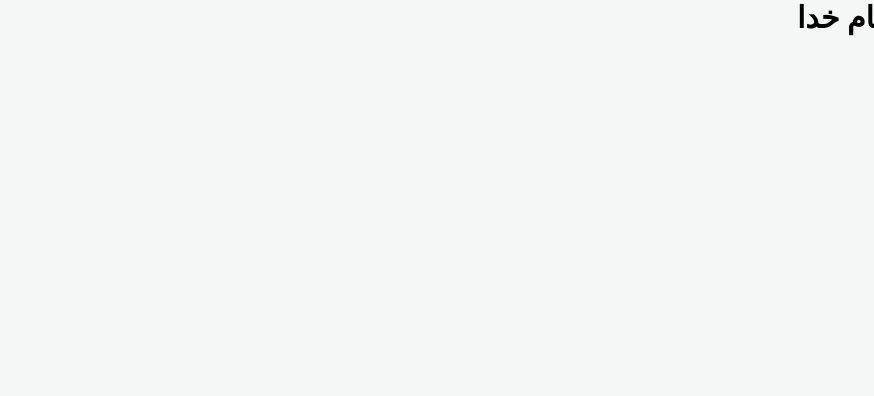
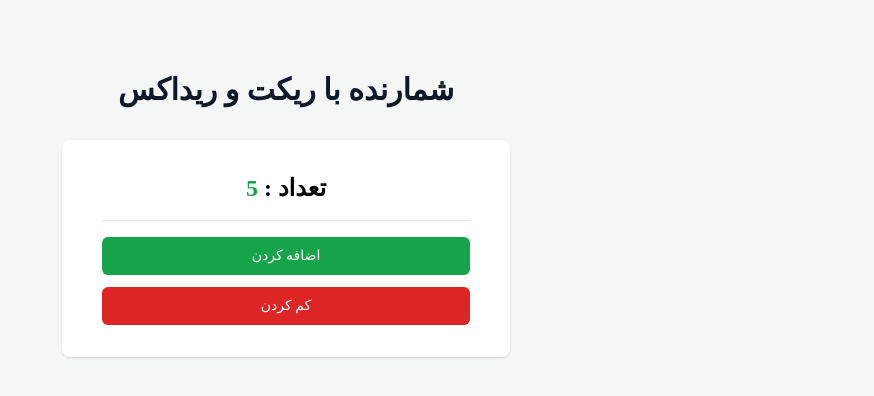
Before and after one commit to ahad-lag/counter, a React (Create React App) app: page / in a window 1280 px wide. Shown: the top 396 px of the page, without its empty margins (406-1280 px from the left). Built offline with nearby package versions, Linux system fonts and the light colour scheme.

Commit message:
complete template project

```diff
--- a/src/App.js
+++ b/src/App.js
@@ -1,9 +1,8 @@
+import Counter from "./components/counter";
 
 function App() {
   return (
-    <h1 className="text-3xl font-bold">
-      به نام خدا
-    </h1>
+    <Counter />
   );
 }
 
--- /dev/null
+++ b/src/components/counerValue.js
@@ -0,0 +1,6 @@
+
+export default function CounterValue(){
+    return(
+        <div className="text-center text-2xl font-bold">تعداد : <span className="text-green-600">5</span></div>
+    )
+}
--- /dev/null
+++ b/src/components/counter.js
@@ -0,0 +1,30 @@
+import Increment from "./increment";
+import Decrement from "./decrement";
+import CounterValue from "./counerValue";
+
+export default function Counter(){
+    return(
+        <div className="min-h-full flex flex-col justify-center items-center py-12 sm:px-6 lg:px-8">
+            <div className="sm:mx-auto sm:w-full sm:max-w-md">
+                <h2 className="mt-6 text-center text-3xl font-extrabold text-gray-900">شمارنده با ریکت و ریداکس</h2>
+            </div>
+
+            <div className="mt-8 sm:mx-auto sm:w-full sm:max-w-md">
+                <div className="bg-white py-8 px-4 shadow sm:rounded-lg sm:px-10">
+
+                    {/* add increment component */}
+                    <CounterValue />
+
+                    <hr className="my-4"/>
+
+                    {/* add increment component */}
+                    <Increment />
+
+                    {/* add decrement component */}
+                    <Decrement />
+
+                </div>
+            </div>
+        </div>
+    )
+}
--- /dev/null
+++ b/src/components/decrement.js
@@ -0,0 +1,11 @@
+
+export default function Decrement(){
+    return(
+        <button
+            name="decrement"
+            className="w-full flex justify-center py-2 px-4 border border-transparent rounded-md shadow-sm text-sm font-medium text-white bg-red-600 hover:bg-red-700 focus:outline-none focus:ring-2 focus:ring-offset-2 focus:ring-red-500 mt-3"
+            >
+            کم کردن
+        </button>
+    )
+}
--- /dev/null
+++ b/src/components/increment.js
@@ -0,0 +1,11 @@
+
+export default function Increment(){
+    return(
+        <button
+            name="increment"
+            className="w-full flex justify-center py-2 px-4 border border-transparent rounded-md shadow-sm text-sm font-medium text-white bg-green-600 hover:bg-green-700 focus:outline-none focus:ring-2 focus:ring-offset-2 focus:ring-green-500"
+            >
+            اضافه کردن
+        </button>
+    )
+}
```
